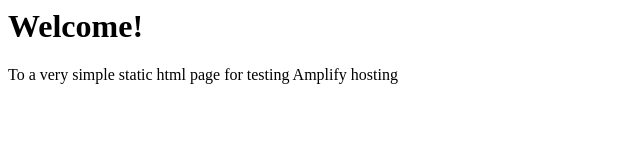
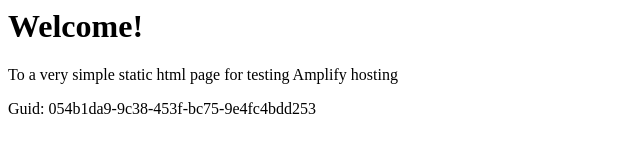
Before and after one commit to aws-aemilia-arn/Github-PR-Commit-Integration-Test-DoNotTouch-Gith-OKSLNVO2-v1-prod-eu-north-1, a website: page src/index.html in a window 1280 px wide. Shown: the whole page, without its empty margins (0-640 px from the left). Drawn offline with Linux system fonts and the light colour scheme.

Commit message:
commit from integ tests

```diff
--- a/src/index.html
+++ b/src/index.html
@@ -1,3 +1,5 @@
+
+
 <html lang="en">
 
 <head>
@@ -10,6 +12,6 @@
 <body>
     <h1>Welcome!</h1>
     <p>To a very simple static html page for testing Amplify hosting</p>
-</body>
+    <p>Guid: 054b1da9-9c38-453f-bc75-9e4fc4bdd253</p></body>
 
 </html>
```
